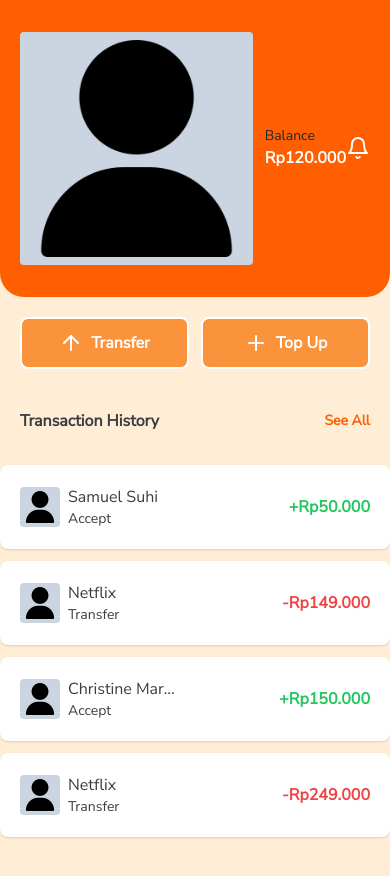
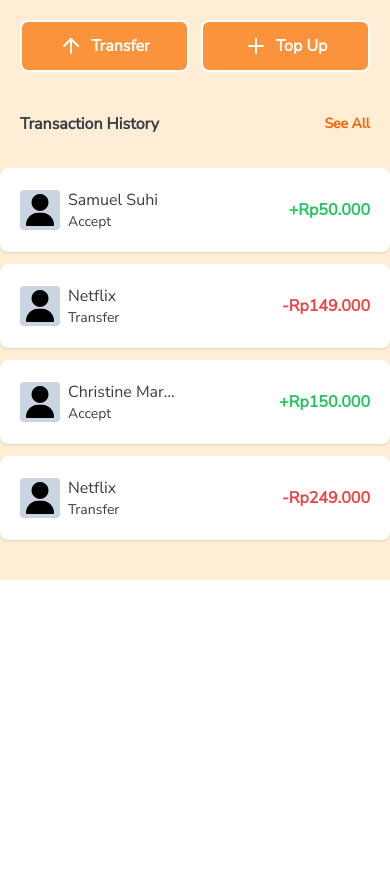
Before and after one commit to mstkm/fw12-letspay, a Next.js app: page /home in a window 390 px wide. After the commit the page ends 844 px from the top, so only its background shows below. Built offline with nearby package versions, Linux system fonts and the light colour scheme.

Commit message:
change style Header

```diff
--- a/assets/components/Header.js
+++ b/assets/components/Header.js
@@ -4,20 +4,16 @@ import User from '../images/user.png'
 
 const Header = () => {
   return(
-    <section className="flex items-center bg-primary md:bg-white rounded-b-3xl drop-shadow-md font-primary px-5 md:px-32 py-8">
-    <div className="md:flex-1">
-      <h1 className="hidden md:block font-bold text-3xl text-primary">FazzPay</h1>
+    <section className="hidden md:flex items-center bg-primary md:bg-white rounded-b-3xl drop-shadow-md font-primary px-5 md:px-32 py-8">
+      <div className="flex-1">
+        <h1 className="font-bold text-3xl text-primary">FazzPay</h1>
       </div>
       <div className="mr-3 bg-slate-300 p-2 rounded">
         <Image src={User} className='w-8' alt='photo-profile'/>
       </div>
-    <div className="hidden md:block">
-      <h5>Robert Chandler</h5>
+      <div>
+        <h5 className='font-bold'>Robert Chandler</h5>
         <p>+62 8139 3877 7946</p>
-    </div>
-    <div className="flex-1 md:hidden">
-      <p className="text-sm text-slate-500">Balance</p>
-      <h5 className="font-bold text-lg text-white md:text-secondary">Rp120.000</h5>
       </div>
       <div className="ml-8">
         <Bell className="text-white md:text-secondary"/>
```
Lines whose indentation alone changed are shown as unchanged.
